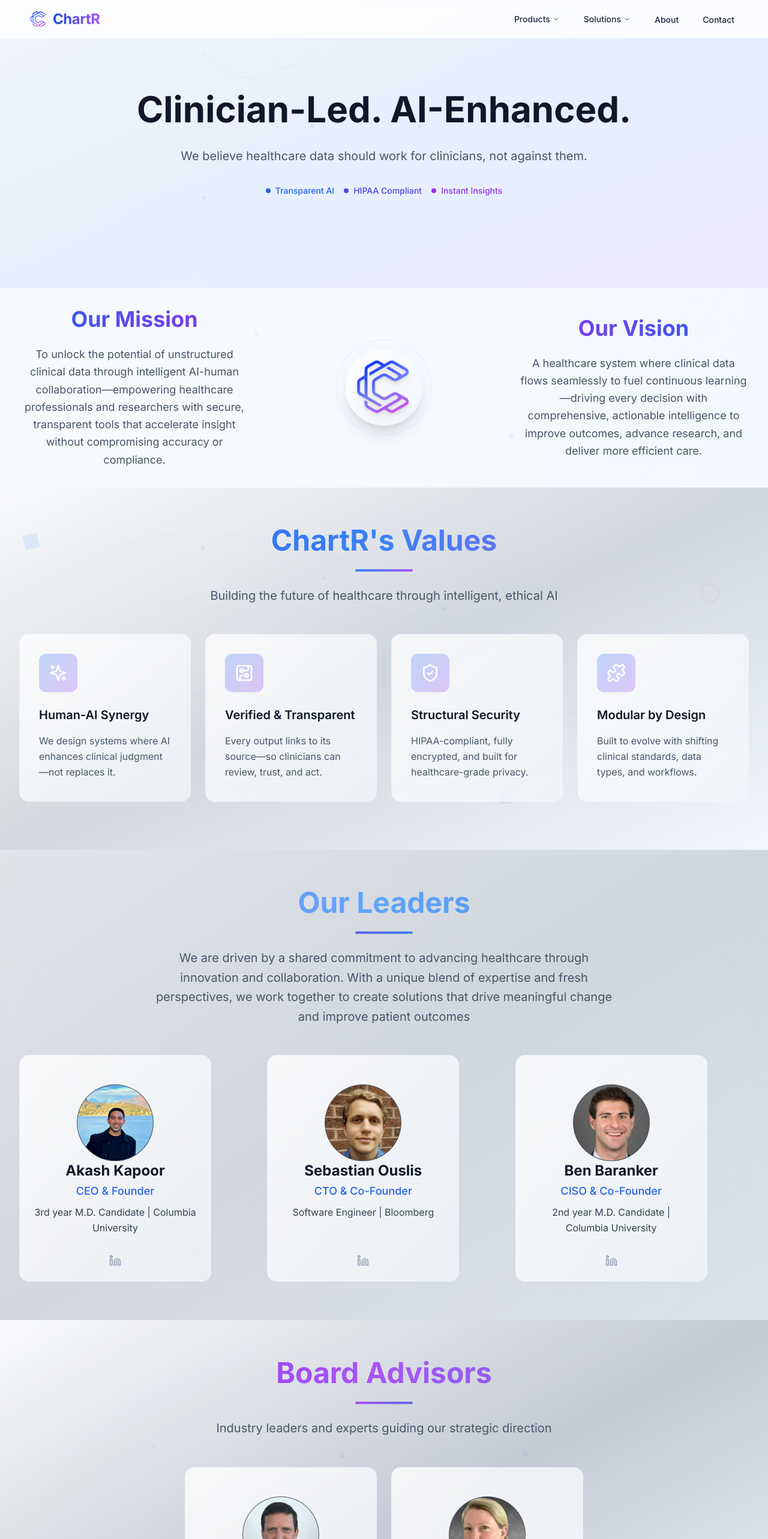
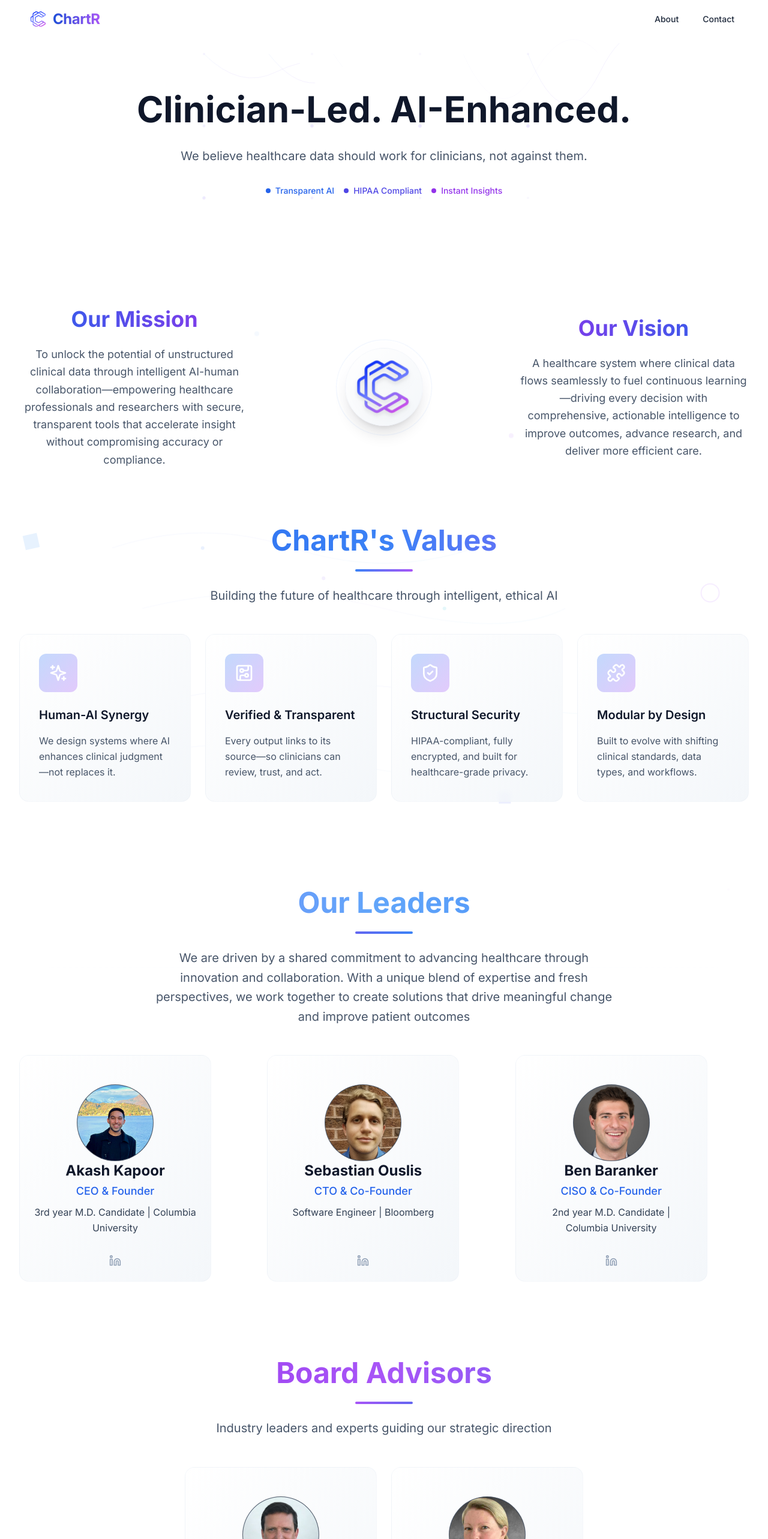
Before and after one commit to ChartR-Health/chartr-website, a Next.js app: page /about in a window 1280 px wide. Shown: the top 2566 px of the page at 60% size. Built offline with nearby package versions, Linux system fonts and the light colour scheme.

Commit message:
UI polish: pure white backgrounds for About page, consistent panel hover, mobile fixes, and navigation cleanup

```diff
--- a/src/app/about/page.tsx
+++ b/src/app/about/page.tsx
@@ -245,11 +245,10 @@
   )
 
   return (
-    <div className="min-h-screen bg-gradient-to-br from-slate-50 to-blue-50">
+    <div className="min-h-screen bg-white">
       {/* Hero Section */}
-      <section className="relative min-h-[60vh] flex items-center overflow-hidden">
-        {/* Dynamic Background */}
-        <div className="absolute inset-0 bg-gradient-to-br from-slate-100 via-blue-200/30 to-purple-200/40" />
+      <section className="relative min-h-[60vh] flex items-center overflow-hidden bg-white">
+        {/* Removed farthest back gradient for pure white background */}
 
         {/* Animated Neural Network Background */}
         <div className="absolute inset-0 overflow-hidden opacity-20">
@@ -357,7 +356,7 @@
       </section>
 
       {/* Mission & Vision */}
-      <section className="py-8">
+      <section className="py-8 bg-white">
         <div className="max-w-7xl mx-auto px-4 sm:px-6 lg:px-8">
           <div className="grid md:grid-cols-3 gap-8 items-center">
             {/* Mission */}
@@ -466,11 +465,7 @@
       </section>
 
       {/* Values */}
-      <section className="pt-16 pb-20 relative overflow-hidden">
-        {/* Enhanced background */}
-        <div className="absolute inset-0 bg-gradient-to-br from-blue-500/3 via-slate-900/15 to-purple-500/3" />
-        <div className="absolute inset-0 bg-[radial-gradient(circle_at_center,_var(--tw-gradient-stops))] from-blue-500/5 via-transparent to-transparent opacity-30" />
-
+      <section className="pt-16 pb-20 relative overflow-hidden bg-white">
         {/* Animated Background Graphics */}
         <div className="absolute inset-0 overflow-hidden">
           {/* Floating geometric shapes */}
@@ -712,10 +707,7 @@
       </section>
 
       {/* Core Team */}
-      <section className="pt-16 pb-16 relative overflow-hidden">
-        {/* Enhanced background */}
-        <div className="absolute inset-0 bg-gradient-to-br from-slate-800/10 via-slate-900/15 to-slate-800/10" />
-
+      <section className="pt-16 pb-16 relative overflow-hidden bg-white">
         {/* Minimal background graphics */}
         <div className="absolute inset-0 overflow-hidden">
           {/* Single subtle line */}
@@ -771,39 +763,7 @@
       </section>
 
       {/* Board Advisors */}
-      <section className="pt-16 pb-16 relative overflow-hidden">
-        {/* Enhanced background with different gradient */}
-        <div className="absolute inset-0 bg-gradient-to-br from-purple-500/3 via-slate-900/20 to-blue-500/3" />
-        <div className="absolute inset-0 bg-[radial-gradient(circle_at_30%_50%,_var(--tw-gradient-stops))] from-purple-500/5 via-transparent to-transparent opacity-30" />
-
-        {/* Subtle geometric accents */}
-        <div className="absolute inset-0 overflow-hidden">
-          {/* Floating premium particles */}
-          <div className="absolute inset-0">
-            {[...Array(6)].map((_, i) => (
-              <motion.div
-                key={i}
-                className="absolute w-2 h-2 bg-gradient-to-r from-blue-400/20 to-purple-400/20 rounded-full backdrop-blur-sm"
-                style={{
-                  left: `${20 + i * 12}%`,
-                  top: `${30 + (i % 2) * 40}%`,
-                }}
-                animate={{
-                  y: [-10, 10, -10],
-                  x: [-5, 5, -5],
-                  opacity: [0.3, 0.8, 0.3],
-                  scale: [1, 1.2, 1]
-                }}
-                transition={{
-                  duration: 6 + i,
-                  repeat: Infinity,
-                  delay: i * 0.8,
-                  ease: "easeInOut"
-                }}
-              />
-            ))}
-          </div>
-
+      <section className="pt-16 pb-16 relative overflow-hidden bg-white">
         {/* Elegant connecting constellation */}
         <motion.div
           className="absolute bottom-16 left-16 w-48 h-32"
@@ -837,7 +797,6 @@
             <circle cx="180" cy="80" r="2" fill="url(#constellationGradient)" opacity="0.7" />
           </svg>
         </motion.div>
-        </div>
 
         <div className="max-w-7xl mx-auto px-4 sm:px-6 lg:px-8 relative">
           <motion.div
@@ -871,11 +830,7 @@
       </section>
 
       {/* Summer Fellows */}
-      <section className="pt-16 pb-16 relative overflow-hidden">
-        {/* Enhanced background with unique gradient */}
-        <div className="absolute inset-0 bg-gradient-to-br from-blue-400/3 via-slate-900/15 to-purple-500/3" />
-        <div className="absolute inset-0 bg-[radial-gradient(circle_at_70%_30%,_var(--tw-gradient-stops))] from-blue-400/4 via-transparent to-transparent opacity-25" />
-
+      <section className="pt-16 pb-16 relative overflow-hidden bg-white">
         {/* Dynamic grid pattern */}
         <div className="absolute inset-0 overflow-hidden opacity-2">
           <motion.div
@@ -924,7 +879,7 @@
       </section>
 
       {/* Join Us CTA */}
-      <section className="py-16 bg-gradient-to-r from-blue-600/20 to-purple-600/20 relative overflow-hidden">
+      <section className="py-16 bg-white relative overflow-hidden">
         {/* Artistic Background Logos */}
         <div className="absolute inset-0">
           {/* Large subtle logo top-left */}
--- a/src/components/Navigation.tsx
+++ b/src/components/Navigation.tsx
@@ -8,25 +8,6 @@
   const [isOpen, setIsOpen] = useState(false)
 
   const navigationItems = [
-    {
-      name: 'Products',
-      href: '#products',
-      submenu: [
-        { name: 'ChartR Accelerate', href: '/products/accelerate', description: 'Research funding discovery' },
-        { name: 'ChartR Literature', href: '/products/literature', description: 'Systematic literature review' },
-        { name: 'ChartR Clinical', href: '/products/clinical', description: 'Clinical data platform' },
-      ]
-    },
-    {
-      name: 'Solutions',
-      href: '#solutions',
-      submenu: [
-        { name: 'Universities', href: '/solutions/universities', description: 'Research & funding solutions' },
-        { name: 'Hospitals', href: '/solutions/hospitals', description: 'Clinical data & compliance' },
-        { name: 'Medical Societies', href: '/solutions/medical-societies', description: 'Registry management' },
-        { name: 'Device Companies', href: '/solutions/device-companies', description: 'Regulatory reporting' },
-      ]
-    },
     { name: 'About', href: '/about' },
     { name: 'Contact', href: '/contact' },
   ]
@@ -53,43 +34,13 @@
           {/* Desktop Navigation */}
           <div className="hidden md:flex items-center space-x-6 ml-auto">
             {navigationItems.map((item) => (
-              <div key={item.name} className="relative group">
-                {item.submenu ? (
-                  <>
-                    <button className="flex items-center space-x-1 text-slate-800 hover:text-indigo-600 transition-all duration-300 text-sm font-medium px-2 py-1 rounded-lg hover:bg-indigo-50/80">
-                      <span>{item.name}</span>
-                      <ChevronDown className="w-3 h-3 group-hover:rotate-180 transition-transform duration-300" />
-                    </button>
-                    <div className="absolute top-full right-0 w-80 opacity-0 invisible group-hover:opacity-100 group-hover:visible transition-all duration-300 mt-2 z-50">
-                      <div className="bg-white shadow-2xl border border-slate-200 rounded-2xl p-6 backdrop-blur-md">
-                        <div className="space-y-3">
-                          {item.submenu.map((subItem) => (
               <Link
-                              key={subItem.name}
-                              href={subItem.href}
-                              className="block p-3 rounded-lg hover:bg-slate-50 transition-all duration-200 group/item"
-                            >
-                              <div className="font-semibold text-slate-900 group-hover/item:text-indigo-600 transition-colors">
-                                {subItem.name}
-                              </div>
-                              <div className="text-sm text-slate-600 font-normal">
-                                {subItem.description}
-                              </div>
-                            </Link>
-                          ))}
-                        </div>
-                      </div>
-                    </div>
-                  </>
-                ) : (
-                  <Link
+                key={item.name}
                 href={item.href}
                 className="text-slate-800 hover:text-indigo-600 transition-all duration-300 text-sm font-medium px-2 py-1 rounded-lg hover:bg-indigo-50/80"
               >
                 {item.name}
               </Link>
-                )}
-              </div>
             ))}
           </div>
 
@@ -109,35 +60,14 @@
           <div className="md:hidden">
             <div className="px-4 py-6 space-y-4 bg-white shadow-xl border-t border-slate-200">
               {navigationItems.map((item) => (
-                <div key={item.name}>
-                  {item.submenu ? (
-                    <>
-                      <div className="font-semibold text-slate-900 py-2 border-b border-slate-200">
-                        {item.name}
-                      </div>
-                      <div className="ml-4 space-y-2 mt-2">
-                        {item.submenu.map((subItem) => (
                 <Link
-                            key={subItem.name}
-                            href={subItem.href}
-                            className="block py-2 text-slate-700 hover:text-indigo-600 transition-colors font-medium"
-                            onClick={() => setIsOpen(false)}
-                          >
-                            {subItem.name}
-                          </Link>
-                        ))}
-                      </div>
-                    </>
-                  ) : (
-                    <Link
+                  key={item.name}
                   href={item.href}
                   className="block py-2 text-slate-700 hover:text-indigo-600 transition-colors font-medium"
                   onClick={() => setIsOpen(false)}
                 >
                   {item.name}
                 </Link>
-                  )}
-                </div>
               ))}
             </div>
           </div>
```
Also changed, not shown: src/app/page.tsx (+26 -26 lines). Lines whose indentation alone changed are shown as unchanged.
